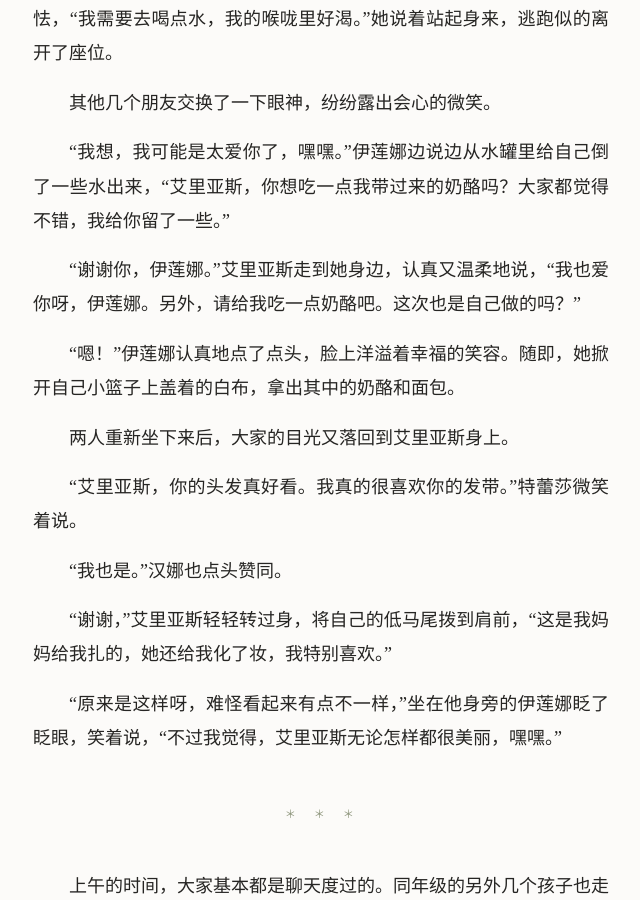
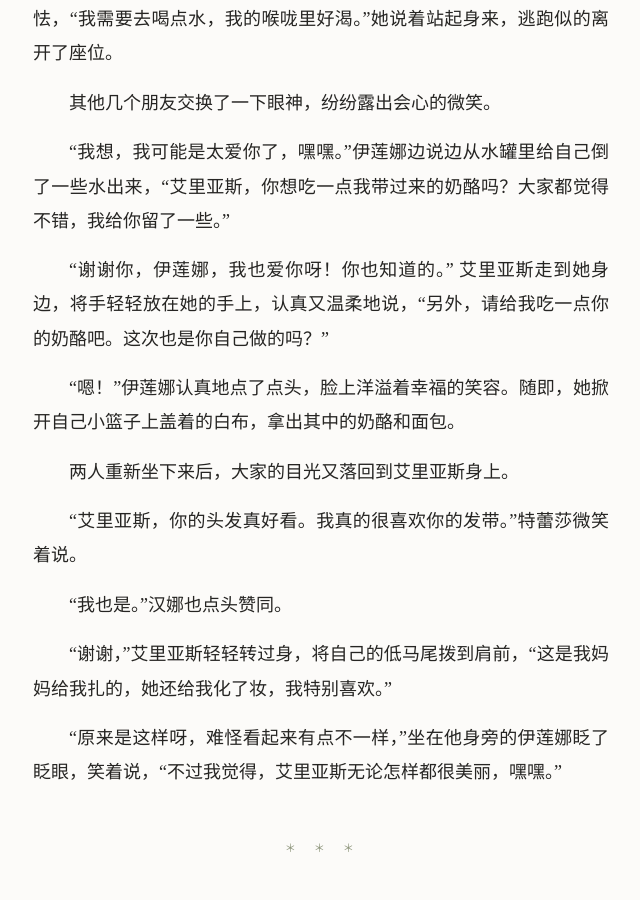
Before and after one commit to kxxx55500/kxxx55500.github.io, a Jekyll site: the page built from _chapters/saint-leina/3.md, in a window 1280 px wide and 900 px high, scrolled down 1107 px. Shown: the whole window, without its empty margins (319-959 px from the left). Built offline with Jekyll 4.4.1, drawn with Linux system fonts in a browser that asks for light colours; some web fonts are replaced.

Commit message:
修改 章节：3

```diff
--- a/_chapters/saint-leina/3.md
+++ b/_chapters/saint-leina/3.md
@@ -29,7 +29,7 @@ published: true
 
 “我想，我可能是太爱你了，嘿嘿。”伊莲娜边说边从水罐里给自己倒了一些水出来，“艾里亚斯，你想吃一点我带过来的奶酪吗？大家都觉得不错，我给你留了一些。”
 
-“谢谢你，伊莲娜。”艾里亚斯走到她身边，认真又温柔地说，“我也爱你呀，伊莲娜。另外，请给我吃一点奶酪吧。这次也是自己做的吗？”
+“谢谢你，伊莲娜，我也爱你呀！你也知道的。” 艾里亚斯走到她身边，将手轻轻放在她的手上，认真又温柔地说，“另外，请给我吃一点你的奶酪吧。这次也是你自己做的吗？”
 
 “嗯！”伊莲娜认真地点了点头，脸上洋溢着幸福的笑容。随即，她掀开自己小篮子上盖着的白布，拿出其中的奶酪和面包。
 
```
